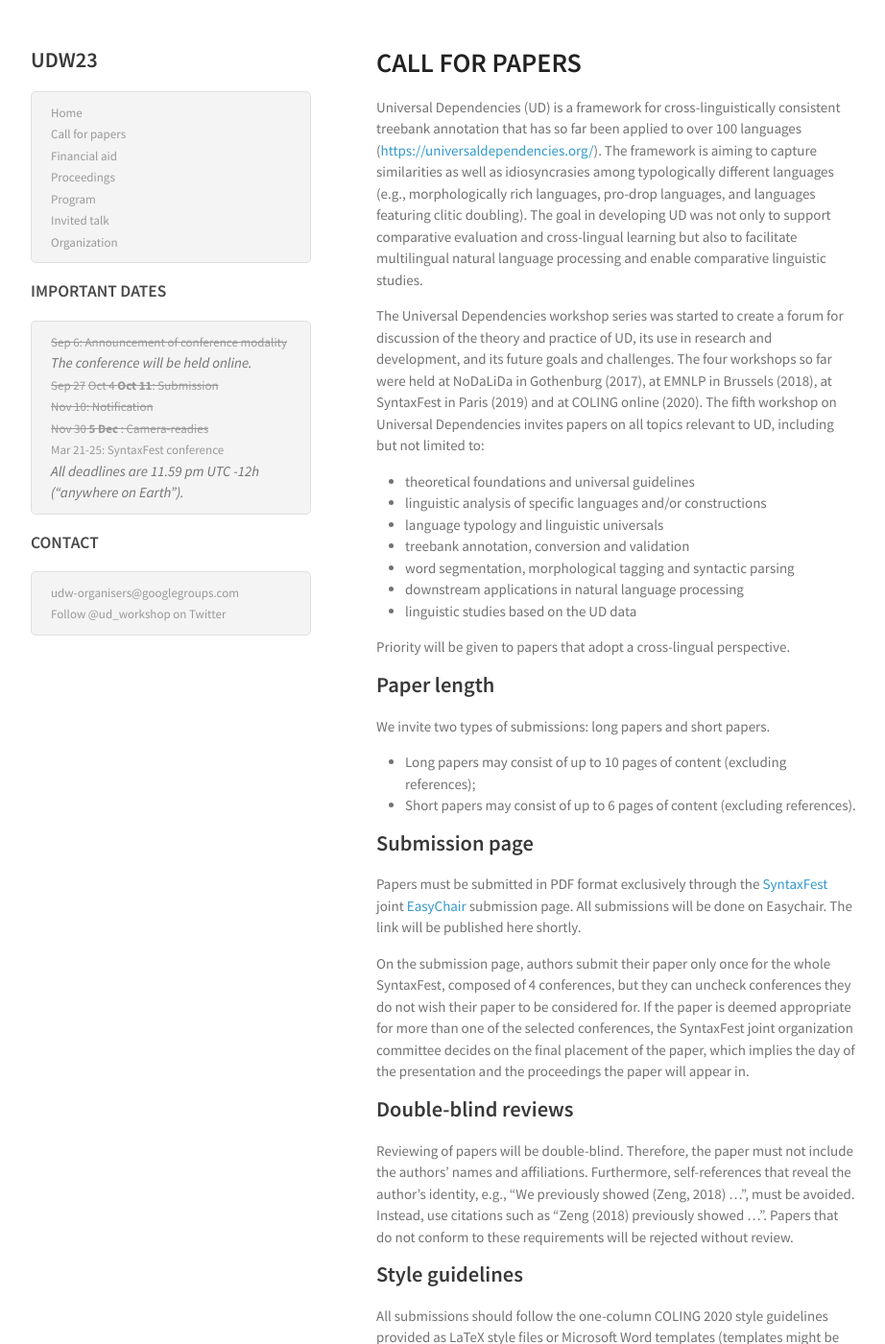
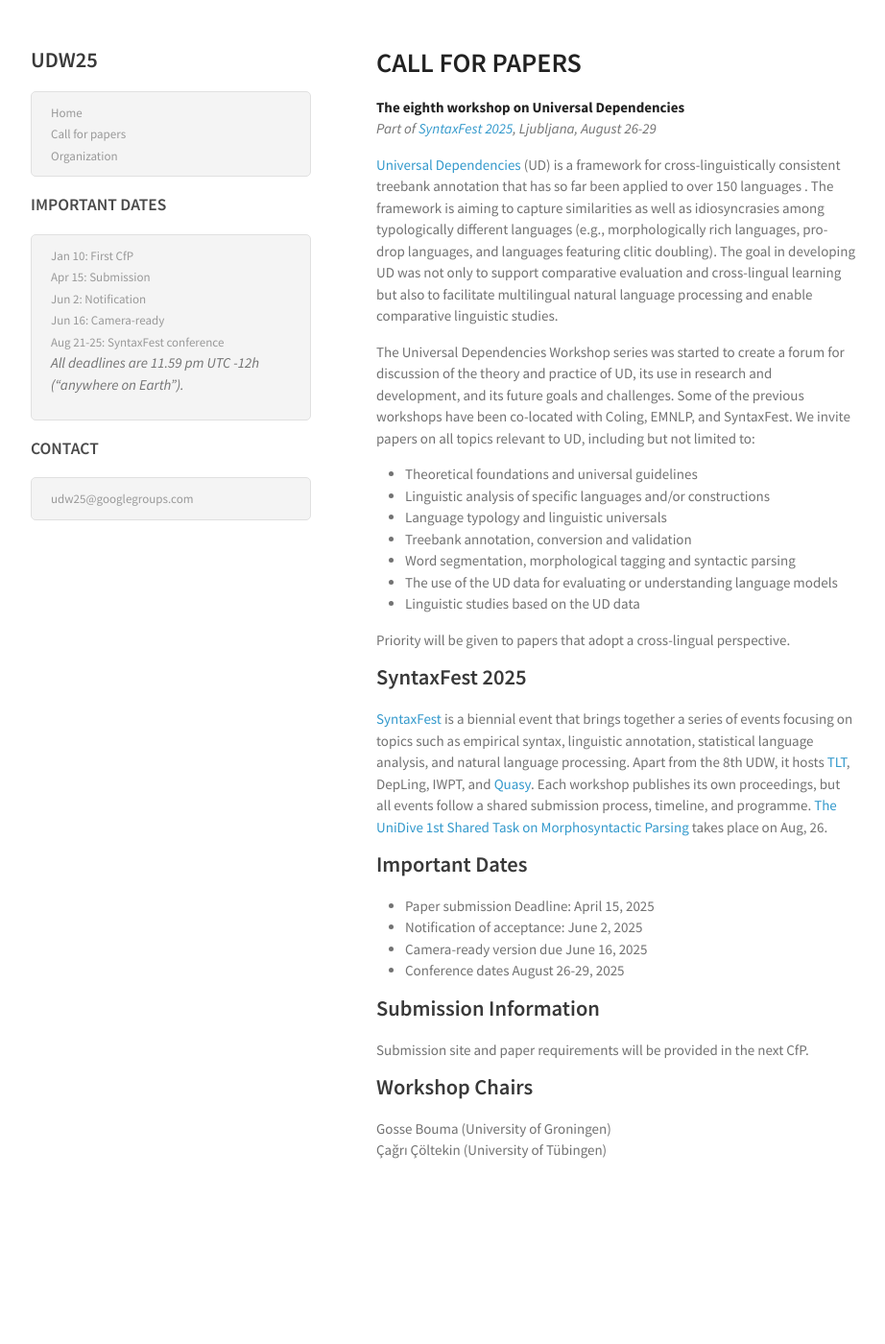
Before and after one commit to UniversalDependencies/udw25, a Jekyll site: the page built from cfp.md, in a window 1280 px wide and 1400 px high. Shown: the whole window at 96% size, without its empty margins (178-1100 px from the left). Built offline with Jekyll 4.4.1, drawn with Linux system fonts in a browser that asks for light colours; some of the changed text lies outside the part shown.

Commit message:
First version of the udw25 pages.

```diff
--- a/_config.yml
+++ b/_config.yml
@@ -1,9 +1,9 @@
 # Site settings
-title: UDW23
+title: UDW25
 email: udw-organisers@googlegroups.com
 description: > # this means to ignore newlines until "baseurl:"
-  Universal Dependencies Workshop 2023 (UDW'23)
-baseurl: "/udw23" # the subpath of your site, e.g. /blog/
+  Universal Dependencies Workshop 2025 (UDW'25)
+baseurl: "/udw25" # the subpath of your site, e.g. /blog/
 url: "http://universaldependencies.org" # the base hostname & protocol for your site
 twitter_username: ud_workshop
 # github_username:  jekyll
--- a/_includes/header.html
+++ b/_includes/header.html
@@ -1,31 +1,38 @@
 <h2 class="site-title" href="{{ site.baseurl }}/">{{ site.title }}</h2>
 
 <ul>
-    <li><a class="page-link" href="/udw21/">Home</a></li>
-    <li><a class="page-link" href="/udw21/cfp.html">Call for papers</a></li>
-    <!--<li><a class="page-link" href="/udw21/submission.html">Submission</a></li>-->
-    <li><a class="page-link" href="/udw21/grants.html">Financial aid</a></li>
-    <li><a class="page-link" href="/udw21/proceedings.html">Proceedings</a></li>
-    <!-- <li><a class="page-link" href="/udw21/registration.html">Registration</a></li> -->
-    <li><a class="page-link" href="/udw21/program.html">Program</a></li>
-    <li><a class="page-link" href="/udw21/invited-talk.html">Invited talk</a></li>
-    <li><a class="page-link" href="/udw21/organization.html">Organization</a></li>
+    <li><a class="page-link" href="/udw25/">Home</a></li>
+    <li><a class="page-link" href="/udw25/cfp.html">Call for papers</a></li>
+    <!--<li><a class="page-link" href="/udw25/submission.html">Submission</a></li>
+    <li><a class="page-link" href="/udw25/grants.html">Financial aid</a></li>
+    <li><a class="page-link" href="/udw25/proceedings.html">Proceedings</a></li>
+    <li><a class="page-link" href="/udw25/registration.html">Registration</a></li>
+    <li><a class="page-link" href="/udw25/program.html">Program</a></li>
+    <li><a class="page-link" href="/udw25/invited-talk.html">Invited talk</a></li>
+    -->
+    <li><a class="page-link" href="/udw25/organization.html">Organization</a></li>
 </ul>
 
 <h3>IMPORTANT DATES </h3>
 <ul>
-    <li><span><del>Sep 6: Announcement of conference modality</del></span></li>
-    <li><i>The conference will be held online. </i></li>
+    <li><span>Jan 10: First CfP</span></li>
+    <li><span>Apr 15: Submission</span></li>
+    <li><span>Jun  2: Notification</span></li>
+    <li><span>Jun 16: Camera-ready</span></li>
+    <!--
     <li><span><del>Sep 27</del> <del>Oct 4 <b>Oct 11</b>: Submission</del>  </span></li>
     <li><span><del>Nov 10: Notification</del></span></li>
     <li><span><del>Nov 30<b> 5 Dec </b>: Camera-readies</del> </span></li>
-    <li><span>Mar 21-25: SyntaxFest conference</span></li>
-    <i>All deadlines are 11.59 pm UTC -12h (“anywhere on Earth”).</i>
+    -->
+    <li><span>Aug 21-25: SyntaxFest conference</span></li>
+    <p><i>All deadlines are 11.59 pm UTC -12h (“anywhere on Earth”).</i></p>
 </ul>
 
 
 <h3>CONTACT</h3>
 <ul>
-  <li><span><a href="mailto:udw-organisers@googlegroups.com">udw-organisers@googlegroups.com</a></span></li>
+  <li><span><a href="mailto:udw25@googlegroups.com">udw25@googlegroups.com</a></span></li>
+  <!--
   <li> <a href="https://twitter.com/ud_workshop"> Follow @ud_workshop on Twitter</a> </li>
+  -->
 </ul>
--- a/cfp.md
+++ b/cfp.md
@@ -5,42 +5,61 @@ title: Call for papers
 
 # CALL FOR PAPERS
 
-Universal Dependencies (UD) is a framework for cross-linguistically consistent treebank annotation that has so far been applied to over 100 languages (<https://universaldependencies.org/>). The framework is aiming to capture similarities as well as idiosyncrasies among typologically different languages (e.g., morphologically rich languages, pro-drop languages, and languages featuring clitic doubling). The goal in developing UD was not only to support comparative evaluation and cross-lingual learning but also to facilitate multilingual natural language processing and enable comparative linguistic studies.
+**The eighth workshop on Universal Dependencies**
+_Part of [SyntaxFest 2025](https://syntaxfest.github.io/syntaxfest25/), Ljubljana, August 26-29_
 
-The Universal Dependencies workshop series was started to create a forum for discussion of the theory and practice of UD, its use in research and development, and its future goals and challenges. The four workshops so far were held at NoDaLiDa in Gothenburg (2017), at EMNLP in Brussels (2018), at SyntaxFest in Paris (2019) and at COLING online (2020). The fifth workshop on Universal Dependencies invites papers on all topics relevant to UD, including but not limited to:
+[Universal Dependencies](https://universaldependencies.org) (UD)
+is a framework for cross-linguistically consistent treebank annotation
+that has so far been applied to over 150 languages . The framework is
+aiming to capture similarities as well as idiosyncrasies among
+typologically different languages (e.g., morphologically rich
+languages, pro-drop languages, and languages featuring clitic
+doubling). The goal in developing UD was not only to support
+comparative evaluation and cross-lingual learning but also to
+facilitate multilingual natural language processing and enable
+comparative linguistic studies.
 
-- theoretical foundations and universal guidelines
-- linguistic analysis of specific languages and/or constructions
-- language typology and linguistic universals
-- treebank annotation, conversion and validation
-- word segmentation, morphological tagging and syntactic parsing
-- downstream applications in natural language processing
-- linguistic studies based on the UD data
+The Universal Dependencies Workshop series was started to create a
+forum for discussion of the theory and practice of UD, its use in
+research and development, and its future goals and challenges. Some of
+the previous workshops have been co-located with Coling, EMNLP, and
+SyntaxFest. We invite papers on all topics relevant to UD, including
+but not limited to:
+
+- Theoretical foundations and universal guidelines
+- Linguistic analysis of specific languages and/or constructions
+- Language typology and linguistic universals
+- Treebank annotation, conversion and validation
+- Word segmentation, morphological tagging and syntactic parsing
+- The use of the UD data for evaluating or understanding language models
+- Linguistic studies based on the UD data
 
 Priority will be given to papers that adopt a cross-lingual perspective.
 
-## Paper length
+## SyntaxFest 2025
 
-We invite two types of submissions: long papers and short papers.
+[SyntaxFest](https://syntaxfest.github.io/) is a biennial event that
+brings together a series of events focusing on topics such as
+empirical syntax, linguistic annotation, statistical language
+analysis, and natural language processing. Apart from the 8th UDW, it
+hosts [TLT](https://www.korpuslab.uni-hamburg.de/en/tlt2025.html),
+DepLing, IWPT, and [Quasy](https://quansyntax.github.io/quasy2025/index.html).
+Each workshop publishes its own proceedings, but all events follow
+a shared submission process, timeline, and programme.
+[The UniDive 1st Shared Task on Morphosyntactic Parsing](https://unidive.lisn.upsaclay.fr/doku.php?id=other-events:msp) takes place on Aug, 26.
 
-* Long papers may consist of up to 10 pages of content (excluding references);
-* Short papers may consist of up to 6 pages of content (excluding references).
+## Important Dates
 
-## Submission page
+- Paper submission Deadline: April 15, 2025
+- Notification of acceptance: June 2, 2025
+- Camera-ready version due June 16, 2025
+- Conference dates  August 26-29, 2025
 
-Papers must be submitted in PDF format exclusively through the [SyntaxFest](https://syntaxfest.github.io/) joint [EasyChair](https://easychair.org/conferences/?conf=syntaxfest2021) submission page. All submissions will be done on Easychair. The link will be published here shortly.
+## Submission Information
 
-On the submission page, authors submit their paper only once for the whole SyntaxFest, composed of 4 conferences, but they can uncheck conferences they do not wish their paper to be considered for. If the paper is deemed appropriate for more than one of the selected conferences, the SyntaxFest joint organization committee decides on the final placement of the paper, which implies the day of the presentation and the proceedings the paper will appear in.
+Submission site and paper requirements will be provided in the next CfP.
 
-## Double-blind reviews
+## Workshop Chairs
 
-Reviewing of papers will be double-blind. Therefore, the paper must not include the authors' names and affiliations. Furthermore, self-references that reveal the author's identity, e.g., "We previously showed (Zeng, 2018) ...", must be avoided. Instead, use citations such as "Zeng (2018) previously showed ...". Papers that do not conform to these requirements will be rejected without review.
-
-## Style guidelines
-
-All submissions should follow the one-column COLING 2020 style guidelines provided as LaTeX style files or Microsoft Word templates (templates might be subject to slight modifications for compatibility reasons). The files are [downloadable here](/resources/syntaxfest2021style.zip).
-Any appendix or supplementary material should be submitted as part of the main pdf and they *do not count towards the page limit*.
-
-## Proceedings
-
-For the authors' convenience, despite the conference being held in March 2022, the Proceedings of SyntaxFest 2021 will be published in December 2021 in the [ACL Anthology](https://www.aclweb.org/anthology/).
+Gosse Bouma (University of Groningen)
+Çağrı Çöltekin (University of Tübingen)
```
Also changed, not shown: grants.md (deleted, +0 -11 lines), index.md (+6 -16 lines), organization.md (+10 -4 lines), proceedings.md (+1 -1 lines), program.md (deleted, +0 -45 lines), NSF_Logo.png (deleted), 1 other file.
